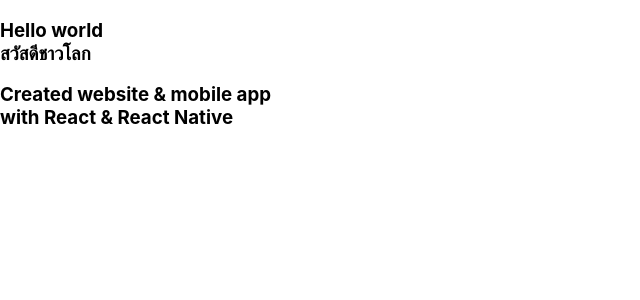
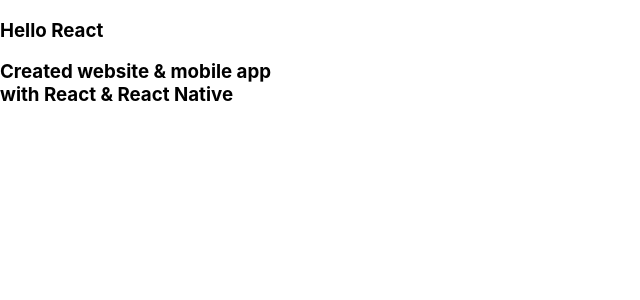
Before and after one commit to Punxh1611/App1, a React (Create React App) app in the folder app1/: page / in a window 1280 px wide. Shown: the top 300 px of the page, without its empty margins (0-640 px from the left). Built offline with nearby package versions, Linux system fonts and the light colour scheme.

Commit message:
app.js edit

```diff
--- a/app1/src/App.js
+++ b/app1/src/App.js
@@ -12,7 +12,7 @@
   );
   return (
     <>
-    <h3>Hello world<br></br>สวัสดีชาวโลก</h3>
+    <h3>Hello React</h3>
     <h3>{el}</h3>
     </>
   );
```
